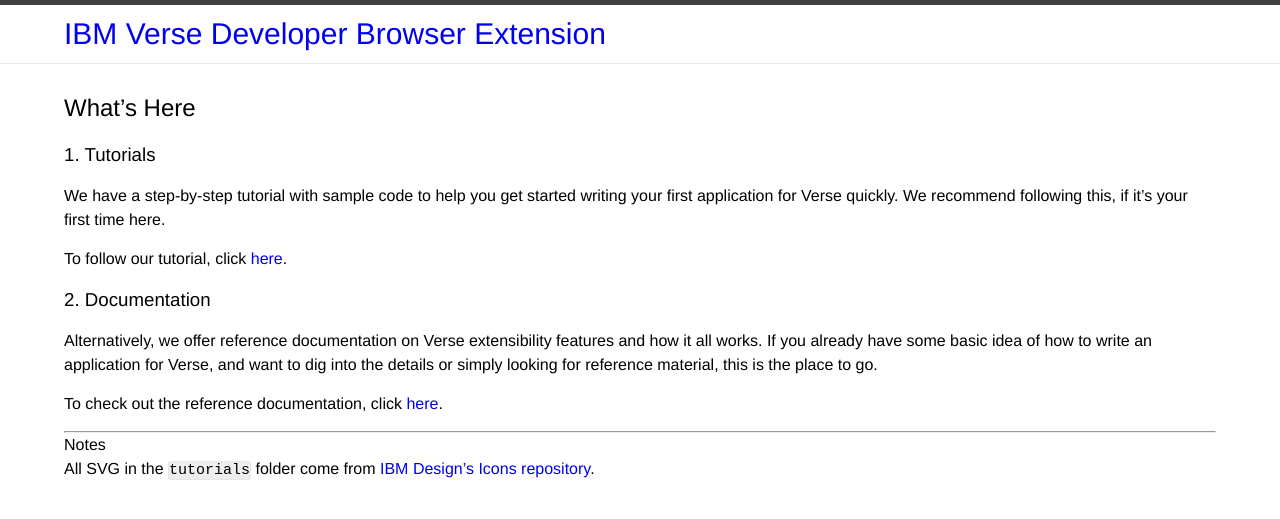
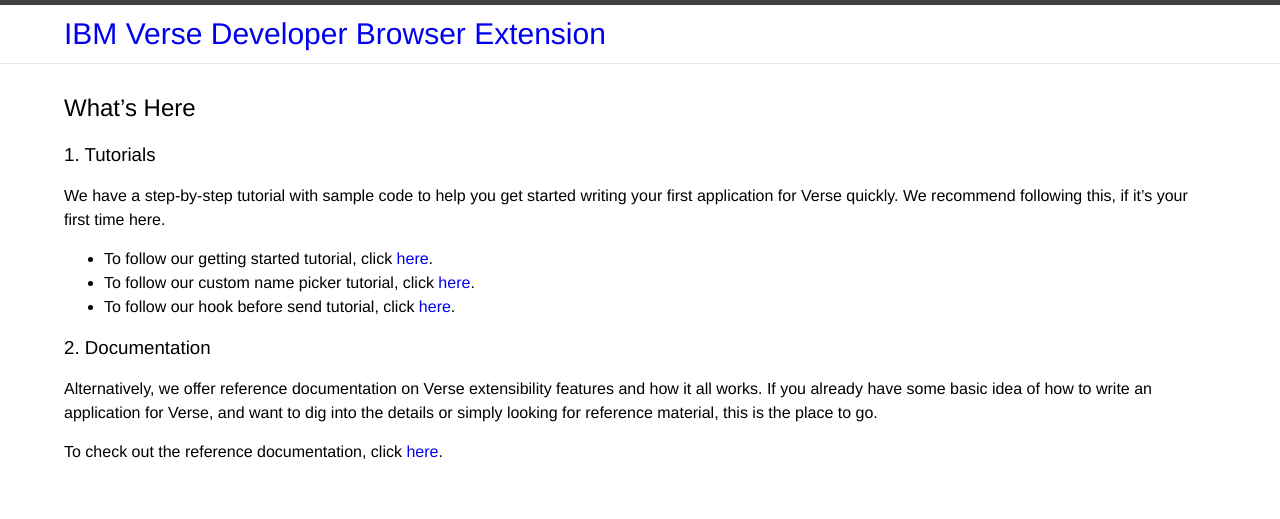
Before and after one commit to ibmverse/verse-developer, a Jekyll site: the page built from index.md, in a window 1280 px wide. Shown: the top 519 px of the page. Built offline with Jekyll 4.4.1, drawn with Linux system fonts in a browser that asks for light colours; our own code applies the rules of GitHub Pages for plain Markdown files.

Commit message:
Update index.md

```diff
--- a/index.md
+++ b/index.md
@@ -2,19 +2,17 @@
 ### 1. Tutorials
 We have a step-by-step tutorial with sample code to help you get started writing your first application for Verse quickly. We recommend following this, if it's your first time here.
 
-To follow our tutorial, click [here][1].
+* To follow our getting started tutorial, click [here][1].
+* To follow our custom name picker tutorial, click [here][2].
+* To follow our hook before send tutorial, click [here][3].
 
 ### 2. Documentation
 Alternatively, we offer reference documentation on Verse extensibility features and how it all works. If you already have some basic idea of how to write an application for Verse, and want to dig into the details or simply looking for reference material, this is the place to go.
 
-To check out the reference documentation, click [here][2].
-
----
-
-Notes
-All SVG in the `tutorials` folder come from [IBM Design's Icons repository][3].
+To check out the reference documentation, click [here][4].
 
 
-[1]: https://git.swg.usma.ibm.com/pages/IBM-Verse/verse-developer-chrome-ext/tutorials/tutorial_verse_developer.html
-[2]: https://git.swg.usma.ibm.com/pages/IBM-Verse/verse-developer-chrome-ext/reference/reference.html
-[3]:https://github.com/IBM-Design/icons
+[1]: https://ibmverse.github.io/verse-developer//tutorials/tutorial_verse_developer.html
+[2]: https://ibmverse.github.io/verse-developer//tutorials/tutorial_custom_name_picker.html
+[3]: https://ibmverse.github.io/verse-developer//tutorials/tutorial_hook_before_send.html
+[4]: https://ibmverse.github.io/verse-developer//reference/reference.html
```
